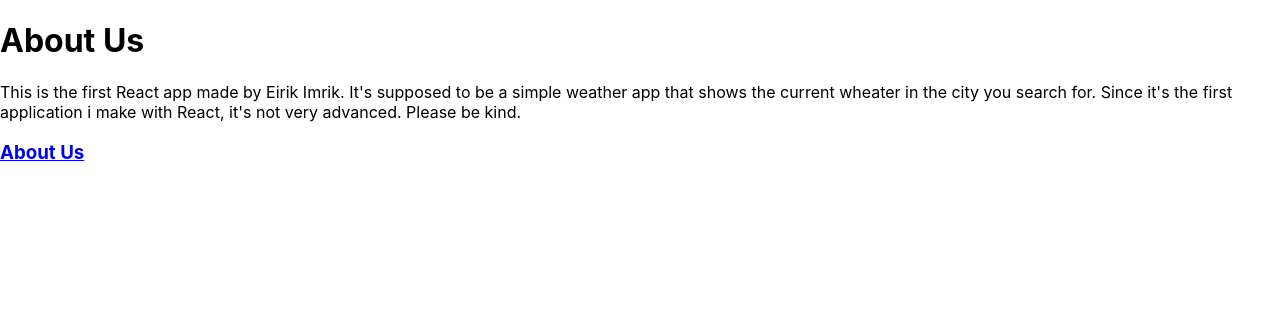
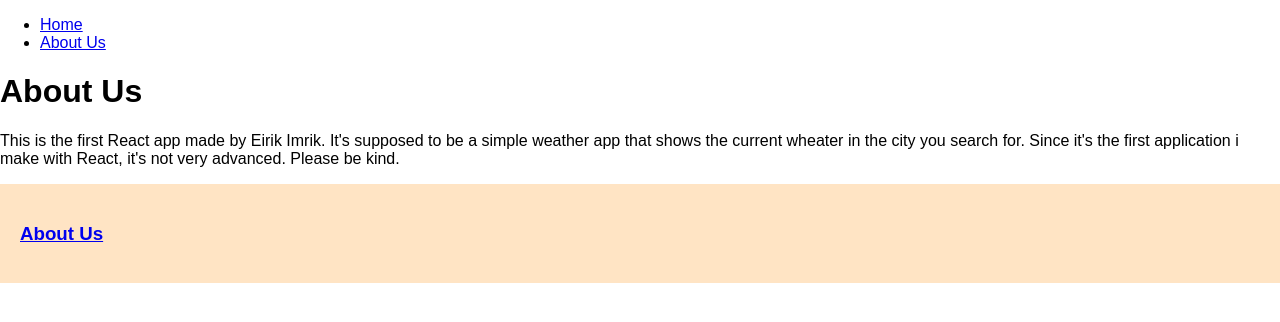
Before and after one commit to eirikimrik/weatherapp, a React (Create React App) app: page /about in a window 1280 px wide. Shown: the top 322 px of the page. Built offline with nearby package versions, Linux system fonts and the light colour scheme.

Commit message:
minor changes to navbar

```diff
--- a/package.json
+++ b/package.json
@@ -8,6 +8,7 @@
     "@testing-library/user-event": "^13.5.0",
     "react": "^18.3.1",
     "react-dom": "^18.3.1",
+    "react-icons": "^5.2.1",
     "react-router-dom": "^6.26.0",
     "react-scripts": "5.0.1",
     "web-vitals": "^2.1.4"
--- a/src/App.css
+++ b/src/App.css
@@ -1,3 +1,17 @@
+body {
+  margin: 0;
+  padding: 0;
+  font-family: Arial, sans-serif;
+}
+
 .App {
-  text-align: center;
+  display: flex;
+  flex-direction: column;
+  min-height: 100vh;
 }
+
+
+Footer {
+  background-color: bisque;
+  padding: 20px;
+}
--- a/src/App.js
+++ b/src/App.js
@@ -8,10 +8,12 @@ import { AboutUs } from './pages/AboutUs';
 import Home from './pages/Home';
 import React from 'react';
 import Footer from './components/Footer';
+import NavBar from './components/NavBar';
 
 function App() {
   return (
     <Router>
+      <NavBar/>
       <Routes>
         <Route path="/" element={<Home/>}></Route>
         <Route path="/about" element={<AboutUs/>}></Route>
--- /dev/null
+++ b/src/componentCSS/NavBar.css
@@ -0,0 +1,66 @@
+.header {
+    position: fixed;
+    width: 100%;
+    top: 0;
+    left: 0;
+    background-color: transparent;
+    z-index: var(--z-fixed);
+   }
+
+   .nav {
+    display: flex;
+    align-items: center;
+    justify-content: space-between;
+    position: relative;
+    height: var(--header-height);
+    margin: 1rem;
+   }
+
+   .nav__logo {
+    color: var(--first-color);
+    transition: color 0.4s;
+    font-size: var(--h2-font-size);
+    font-family: var(--second-font);
+   }
+
+   .nav__toggle,
+   .nav__close {
+    font-size: 1.5rem;
+    color: var(--title-color);
+    cursor: pointer;
+   }
+
+   .nav__cta {
+    background-color: var(--first-color);
+    color: var(--title-color);
+    border: none;
+    border-radius: 4px;
+    cursor: pointer;
+    transition: background-color 0.3s ease;
+    padding: 0.75rem 1.5rem;
+   }
+   .nav__list {
+    display: flex;
+    flex-direction: column;
+    row-gap: 2.5rem;
+   }
+
+   .nav__link {
+    color: var(--title-color);
+    font-weight: var(--font-semi-bold);
+    transition: color 0.4s;
+   }
+
+   .nav__link:hover {
+    color: var(--first-color);
+   }
+
+   .nav__close {
+    position: absolute;
+    top: 1rem;
+    right: 1.5rem;
+   }
+
+   .show-menu {
+    right: 0;
+   }
--- a/src/components/Footer.js
+++ b/src/components/Footer.js
@@ -4,9 +4,7 @@ function Footer() {
     return (
         <footer>
             <div className="container">
-                <div>
-                    <a href="/about"><h3>About Us</h3></a>
-                </div>
+                <a href="/about"><h3>About Us</h3></a>
             </div>
         </footer>
     );
--- /dev/null
+++ b/src/components/NavBar.js
@@ -0,0 +1,26 @@
+import React from "react";
+import { NavLink } from "react-router-dom";
+
+const NavBar = () => {
+    return (
+        <header className="header">
+            <nav className="nav container">
+                <div className={"nav__menu"} id="nav-menu">
+                    <ul className="nav__list">
+                        <li className="nav__item">
+                            <NavLink to="/" className="nav__link" >Home</NavLink>
+                        </li>
+                        <li className="nav__item">
+                            <NavLink to="/about" className="nav__link" >About Us</NavLink>
+                        </li>
+                    </ul>
+
+                </div>
+
+            </nav>
+        </header>
+
+    );
+}
+
+export default NavBar;
--- a/src/pages/Home.js
+++ b/src/pages/Home.js
@@ -2,8 +2,12 @@ import React from "react";
 
 function Home() {
     return(
-        <div>
-            <h1>Home page</h1>
+        <div className="wrapping">
+            <div className="content" >
+                <h1>Home page</h1>
+
+            </div>
+
         </div>
     );
 }
```
Also changed, not shown: src/componentCSS/Footer.css (added), src/pagesCSS/AboutUs.css (added), src/pagesCSS/Home.css (added), 1 other file (tests, documents, lock files or other folders).
